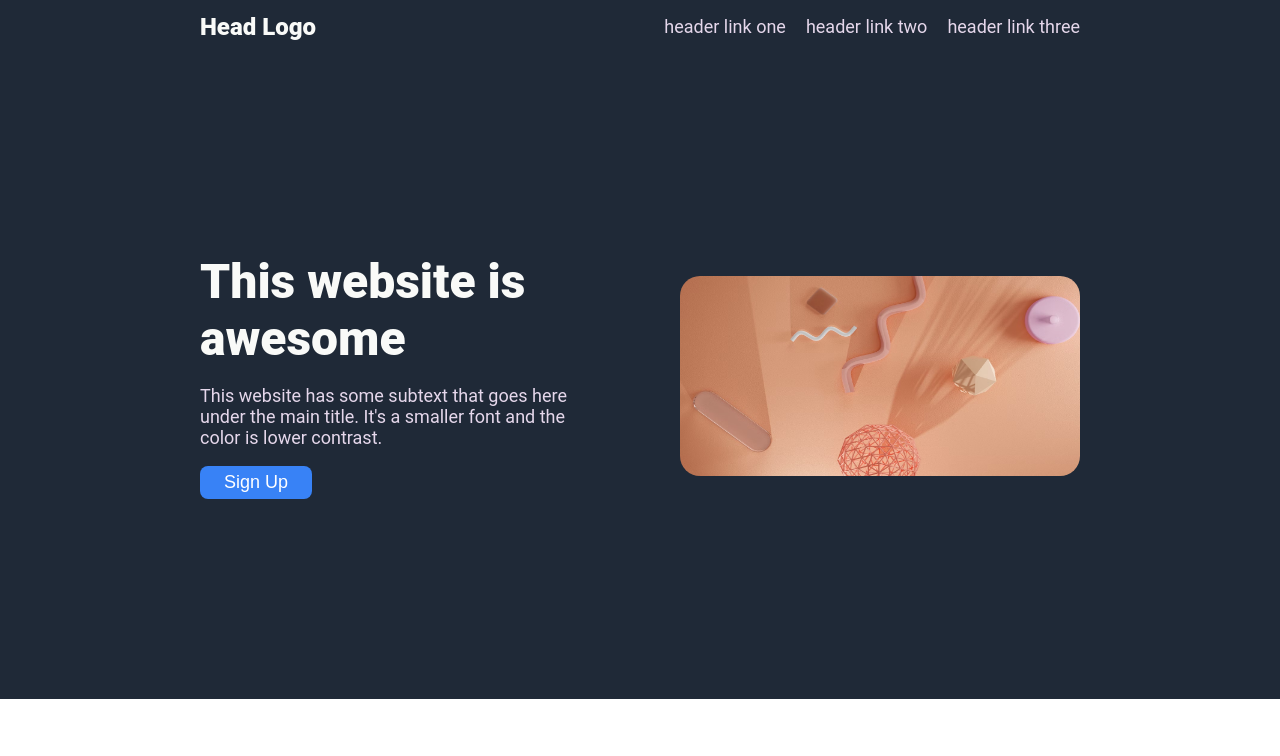
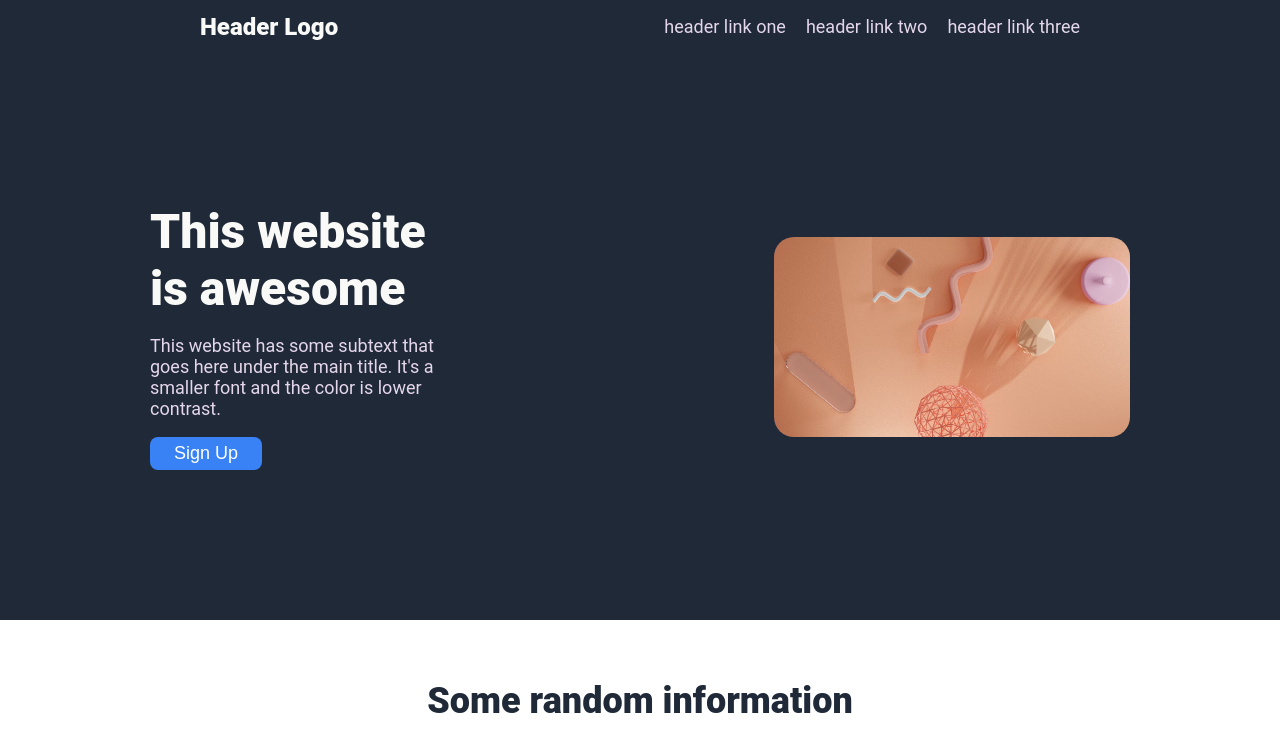
Before and after one commit to rmnkmr17/landing-page-top, a plain HTML site: page index.html in a window 1280 px wide. Shown: the top 756 px of the page. Drawn offline with Linux system fonts and the light colour scheme.

Commit message:
Fixed some typos

```diff
--- a/index.html
+++ b/index.html
@@ -9,7 +9,7 @@
 </head>
 <body>
     <div class="header">
-        <div class="logo">Head Logo</div>
+        <div class="logo">Header Logo</div>
         <ul class="links">
             <li><a href="#">header link one</a></li>
             <li><a href="#">header link two</a></li>
--- a/styles.css
+++ b/styles.css
@@ -37,10 +37,11 @@ a {
 
 .container {
     display: flex;
-    justify-content: space-between;
+    justify-content: center;
     align-items: center;
+    gap: 300px;
     background-color: #1f2937;
-    padding: 200px;
+    padding: 150px;
 
 }
 
```
